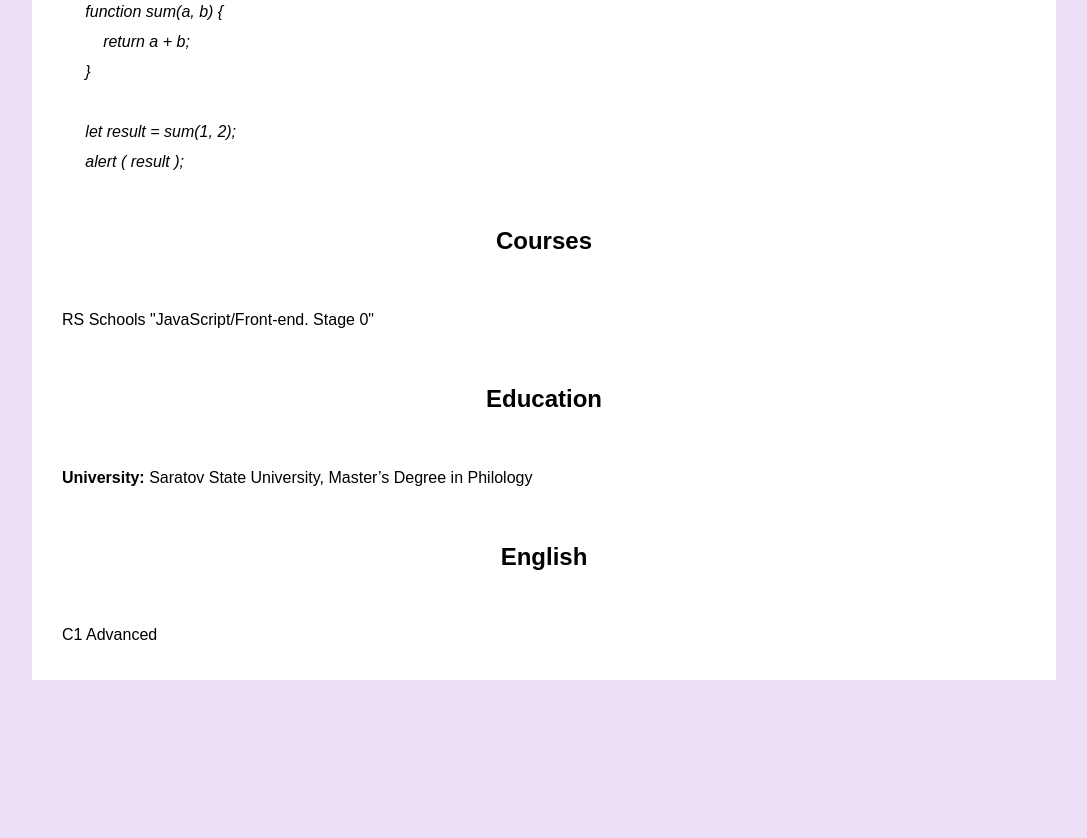
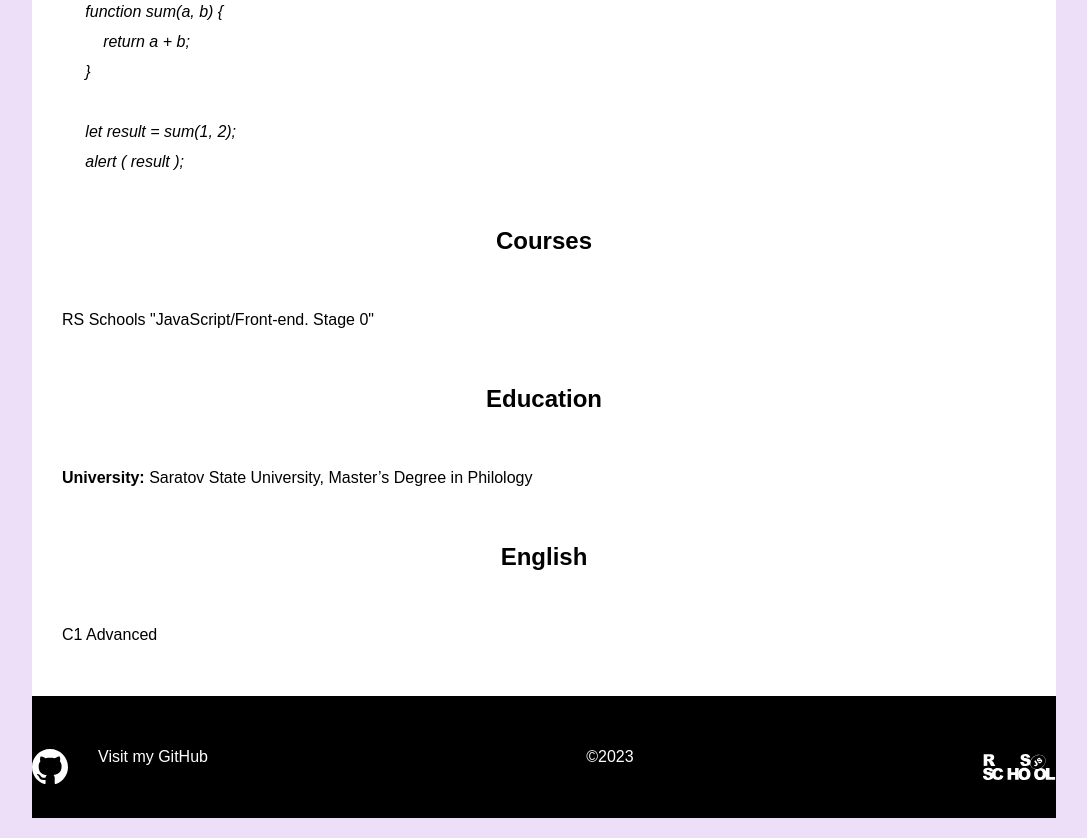
Before and after one commit to kosheen67/rsschool-cv, a plain HTML site: page index.html in a window 1280 px wide. Shown: the part 952-1790 px from the top of the page, without its empty margins (96-1183 px from the left). Before the commit the page ends 1652 px from the top, so only its background shows below. Drawn offline with Linux system fonts and the light colour scheme.

Commit message:
feat: change css file

```diff
--- a/index.html
+++ b/index.html
@@ -45,6 +45,16 @@
         <h2>English</h2>
         <p>C1 Advanced</p>
         </main>
+        <footer>
+            <a class="my-github" href="https://github.com/kosheen67">
+                <img class="footer-image" src="github.svg" alt="github icon" width="36" height="36">
+                <p>Visit my GitHub</p>
+            </a>
+            <p>©2023</p>
+            <a href="https://rs.school/js/">
+                <img class="footer-image" src="rsschool.svg" alt="RS School logo" width="74" height="26">
+            </a>
+        </footer>
     </div>
 </body>
 </html>
--- a/style.css
+++ b/style.css
@@ -38,3 +38,25 @@ code {
 font-family:Arial, Helvetica, sans-serif;
 line-height: 30px;
 }
+
+.my-github {
+    display: flex;
+    align-items: center;
+}
+
+footer {
+    display: flex;
+    justify-content: space-between;
+    align-items: center;
+    background-color: black;
+    color: white;
+}
+
+.footer-image {
+    border-radius: 0%;
+}
+
+footer a {
+    text-decoration: none;
+    color: white
+}
```
Also changed, not shown: github.svg (added), rsschool.svg (added).
